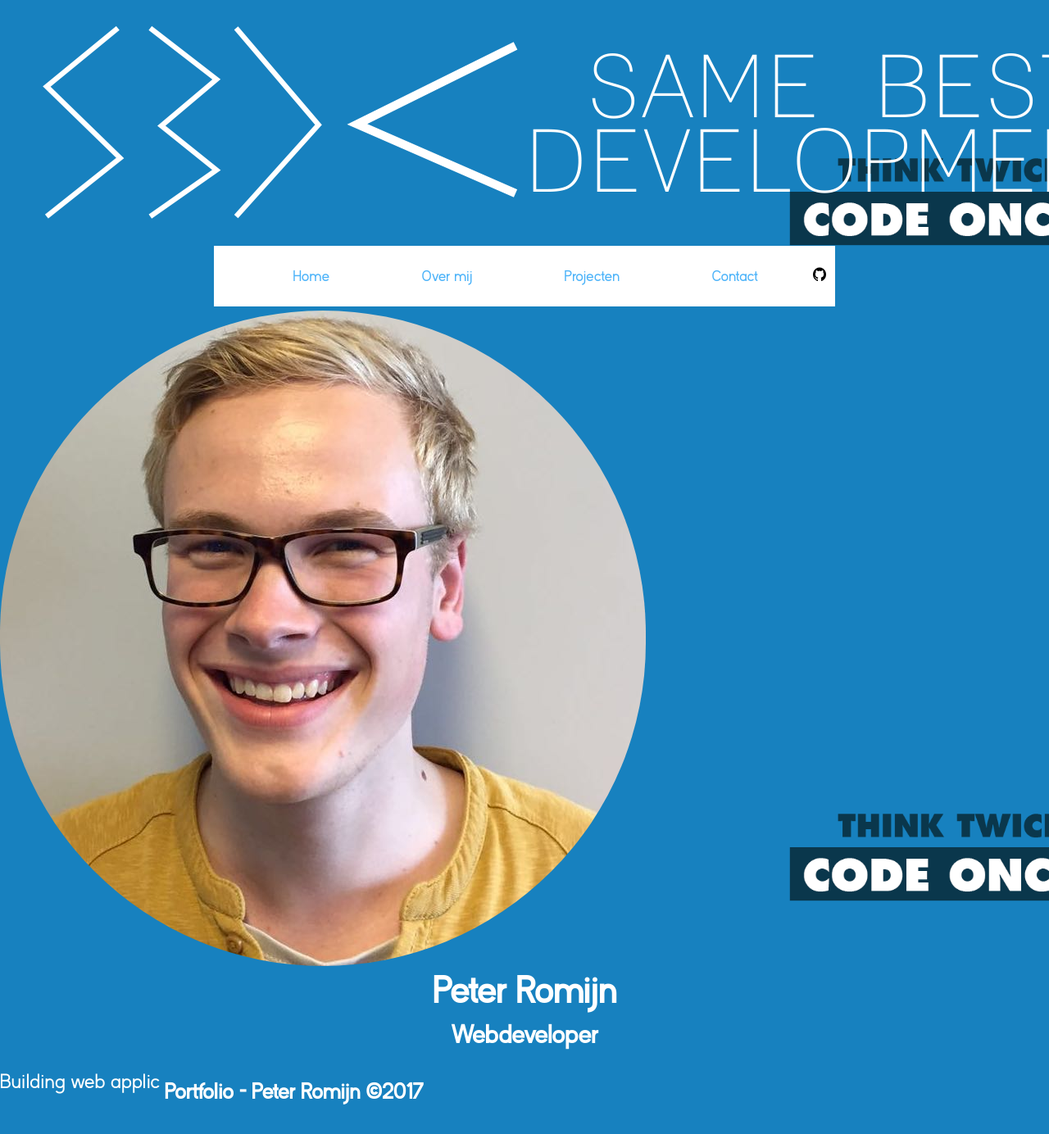
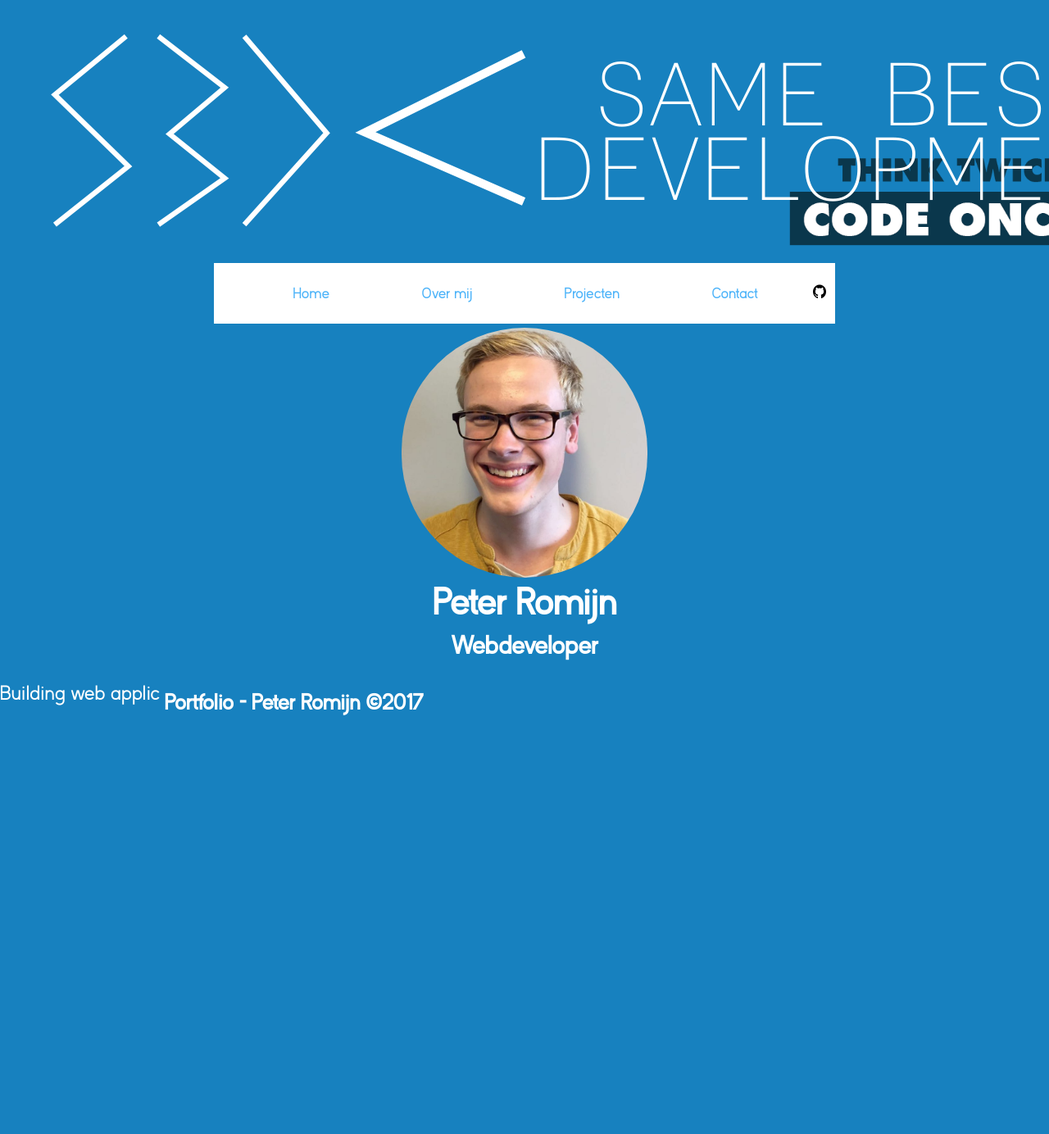
Before and after one commit to mainshooter/Portfolio, a PHP site: page /phpmail/ in a window 1280 px wide; the page is wider, and only the part inside the window is pictured. Shown: that part at 82% size. After the commit the page ends 873 px from the top of that part, so only its background shows below. Run offline with PHP 8.4, Linux system fonts and the light colour scheme.

Commit message:
Changed file size

```diff
--- a/index-content.html
+++ b/index-content.html
@@ -1,7 +1,9 @@
 <div class="row">
-  <div class="col-4 col-m-3"></div>
-  <img class="col-4 col-m-6 round_picture" alt="Peter Romijn" src="file/peter-romijn.jpeg" alt="">
-  <div class="col-4 col-m-3"></div>
+  <!-- <div class="col-5 col-m-3"></div> -->
+  <div class="col-12 center-text">
+    <img class="round_picture" style="width: 300px;" alt="Peter Romijn" src="file/peter-romijn.jpeg" alt="">
+  </div>
+  <!-- <div class="col-5 col-m-3"></div> -->
 
   <header>
     <h1 class="col-12 center-text noSpace">Peter Romijn</h1>
--- a/index.html
+++ b/index.html
@@ -39,7 +39,7 @@
       <div class="row">
         <div class="col-4 col-m-3"></div>
         <a href="#">
-          <img src="file/samebestdevelopment-logo.png" alt="logo samebestdevelopment" class="col-4 col-m-6" />
+          <img src="file/samebestdevelopment-logo.png" alt="logo samebestdevelopment" style="padding: 0.5em;" class="col-4 col-m-6" />
         </a>
         <div class="col-4 col-m-3"></div>
       </div>
--- a/style/style.css
+++ b/style/style.css
@@ -81,8 +81,8 @@ button {
   opacity: 1.0 !important;
 }
 .background_home {
-  /*background-color: black;*/
   background-image: url(/file/background.jpg);
+  background-color: black;
   background-size: cover;
   background-repeat: no-repeat;
   background-attachment: fixed;
```
Also changed, not shown: file/beeacademy.png, file/wordpress-sbd.png.
